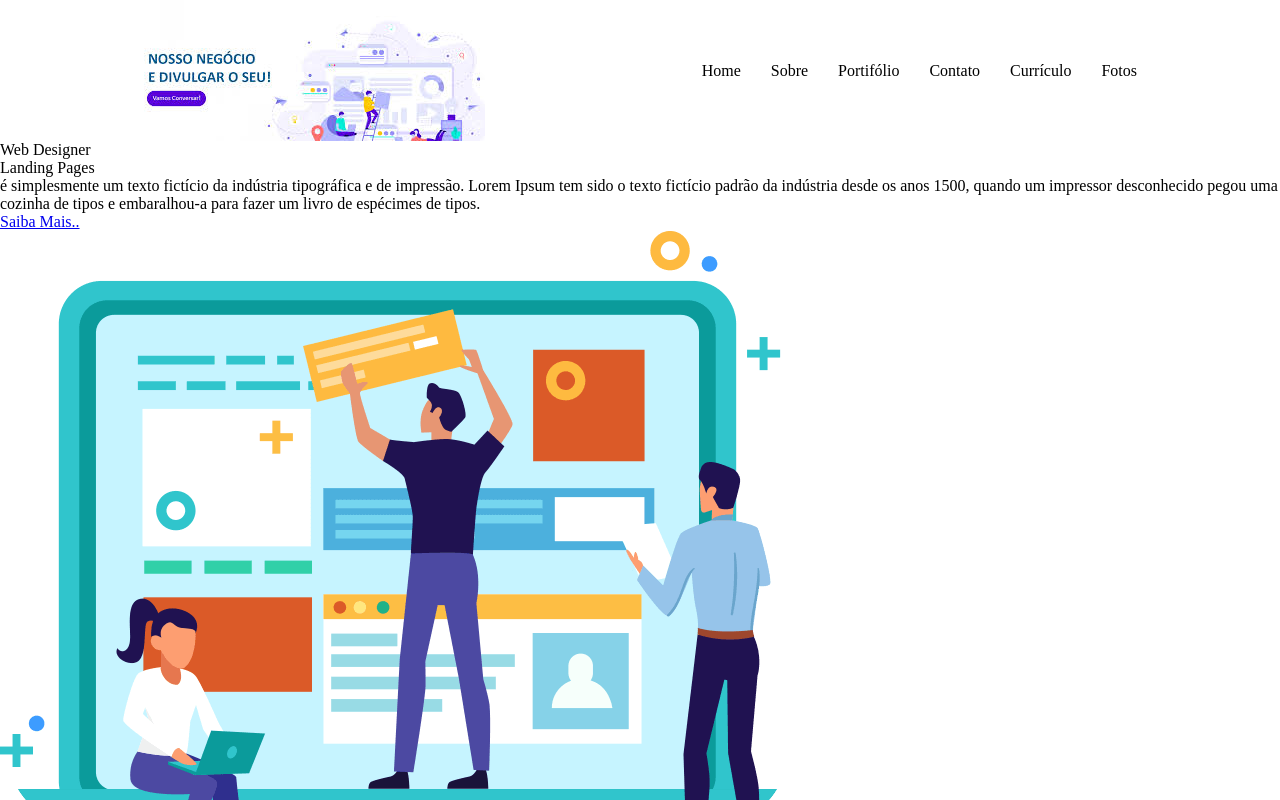
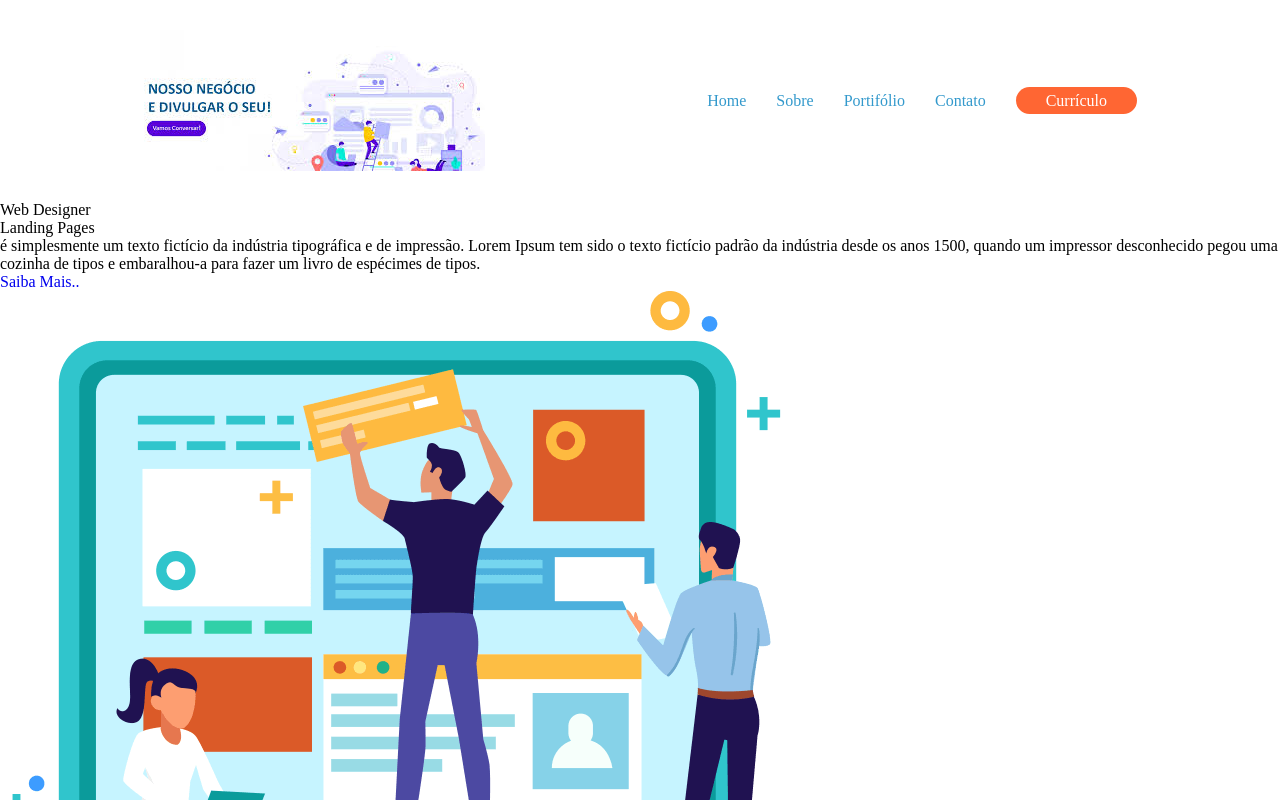
Before and after one commit to Evanei-Freitas/Desenvolvimento-FrontEnd, a plain HTML site: page index.html in a window 1280 px wide. Shown: the top 800 px of the page. Drawn offline with Linux system fonts and the light colour scheme.

Commit message:
Estilizando o menu

```diff
--- /dev/null
+++ b/assets/css/butons.css
@@ -0,0 +1,14 @@
+.btn{
+    padding: 5px 30px;
+    border-radius: 15px;
+}
+
+.btn.btn-laranja{
+    background: #ff6633;
+    color: #fff;
+}
+
+.btn.btn-verde{
+    background:#0B9B9B;
+    color: #fff;
+}
--- a/assets/css/header.css
+++ b/assets/css/header.css
@@ -1,6 +1,6 @@
 header{
     width: 1024px;
-    margin: 0 auto;
+    margin: 30px auto;
 
     display: flex;
     flex-direction: row;
@@ -11,9 +11,11 @@ header{
 header nav ul{
     display: flex;
     flex-direction: row;
+    align-items: center;
     list-style: none;
 }
 
-header nav ul li{
-    padding: 15px;
+header nav ul li a{
+    margin: 0px 15px;
+    color: #3399cc;
 }
--- a/assets/css/style.css
+++ b/assets/css/style.css
@@ -1,10 +1,19 @@
+/* Fonts */
+@import url('https://fonts.googleapis.com/css2? family= Source+Sans+Pro:ital,wght@0,200;0,300;0,400;1,200;1,300 & display=swap');
+
+/* Components */
 @import './header.css';
+@import './butons.css';
 
+
+/* Reset Css */
 *{
     margin: 0;
     padding: 0;
     border: 0;
     font-size: 100%;
+    font-family: 'Source Sans Pro', sans-serif;
     font: inherit;
     vertical-align: baseline;
+    text-decoration: none;
 }
--- a/index.html
+++ b/index.html
@@ -15,12 +15,12 @@
         <!--Menu do Site-->
         <nav>
             <ul>
-                <li>Home</li>
-                <li>Sobre</li>
-                <li>Portifólio</li>
-                <li>Contato</l>
-                <li>Currículo</li>
-                <li>Fotos</li>
+
+                <li><a href="#">Home</a></li>
+                <li><a href="#">Sobre</a></li>
+                <li><a href="#">Portifólio</a></li>
+                <li><a href="#">Contato</a></li>
+                <li><a href="#" class="btn btn-laranja">Currículo</a></li>
 
 
             </ul>
```
